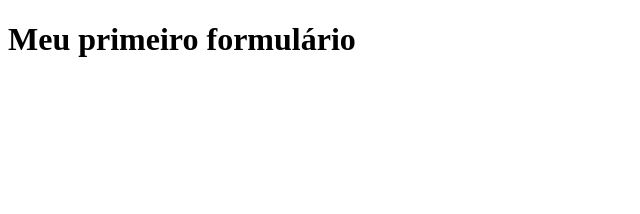
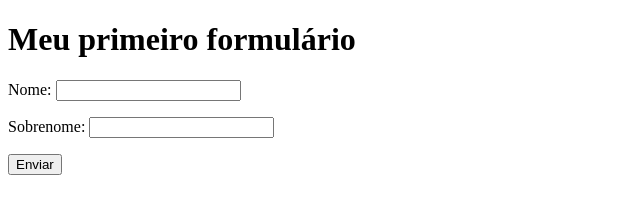
Before and after one commit to Pedrohcj-dev/html-css, a plain HTML site: page ex025/form001.html in a window 1280 px wide. Shown: the whole page, without its empty margins (0-640 px from the left). Drawn offline with Linux system fonts and the light colour scheme.

Commit message:
inicio do forms/2

```diff
--- a/ex025/form001.html
+++ b/ex025/form001.html
@@ -8,6 +8,10 @@
 <body>
     <h1>Meu primeiro formulário</h1>
 
-    <form> </form>
+    <form>
+        <p>Nome: <input type="text" name="Nome" id="Nome"></p>
+        <p>Sobrenome: <input type="text" name="Nome" id="Nome"></p>
+        <p><input type="submit" value="Enviar"></p>
+    </form>
 </body>
 </html>
```
